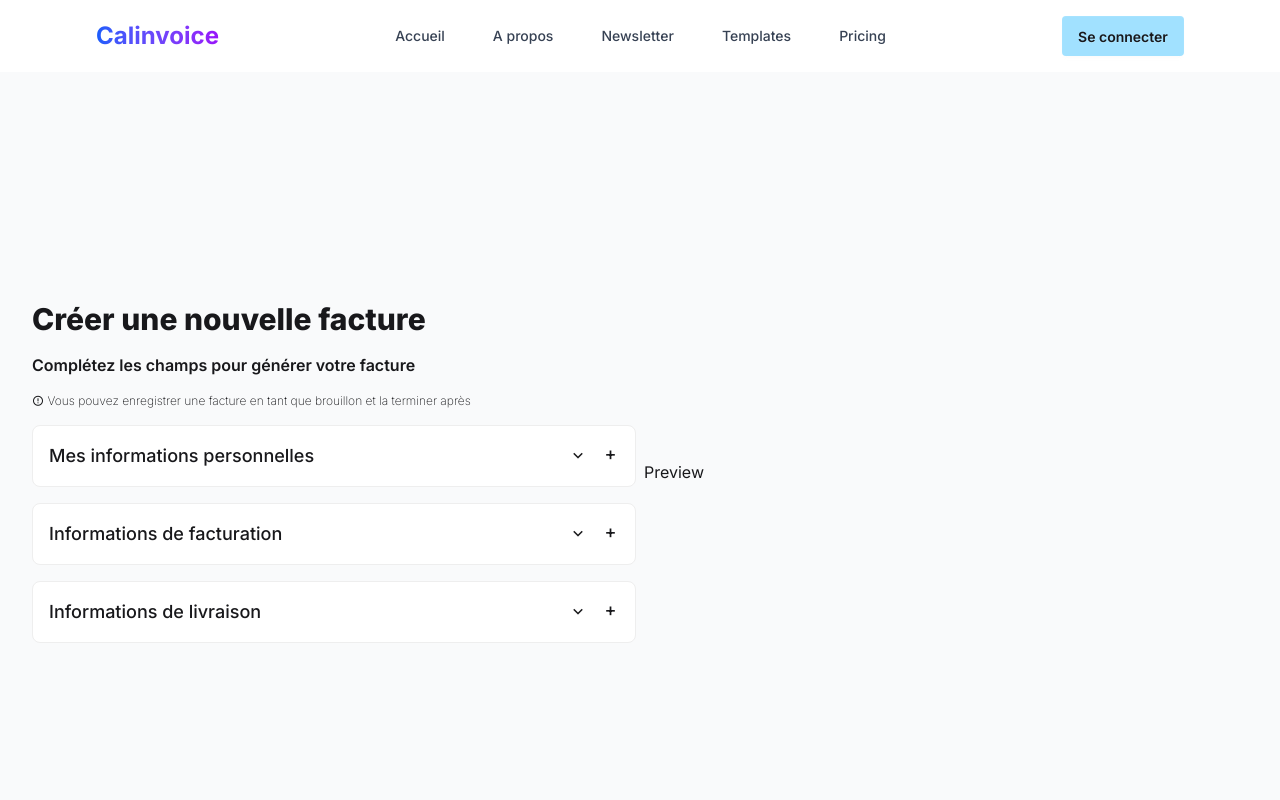
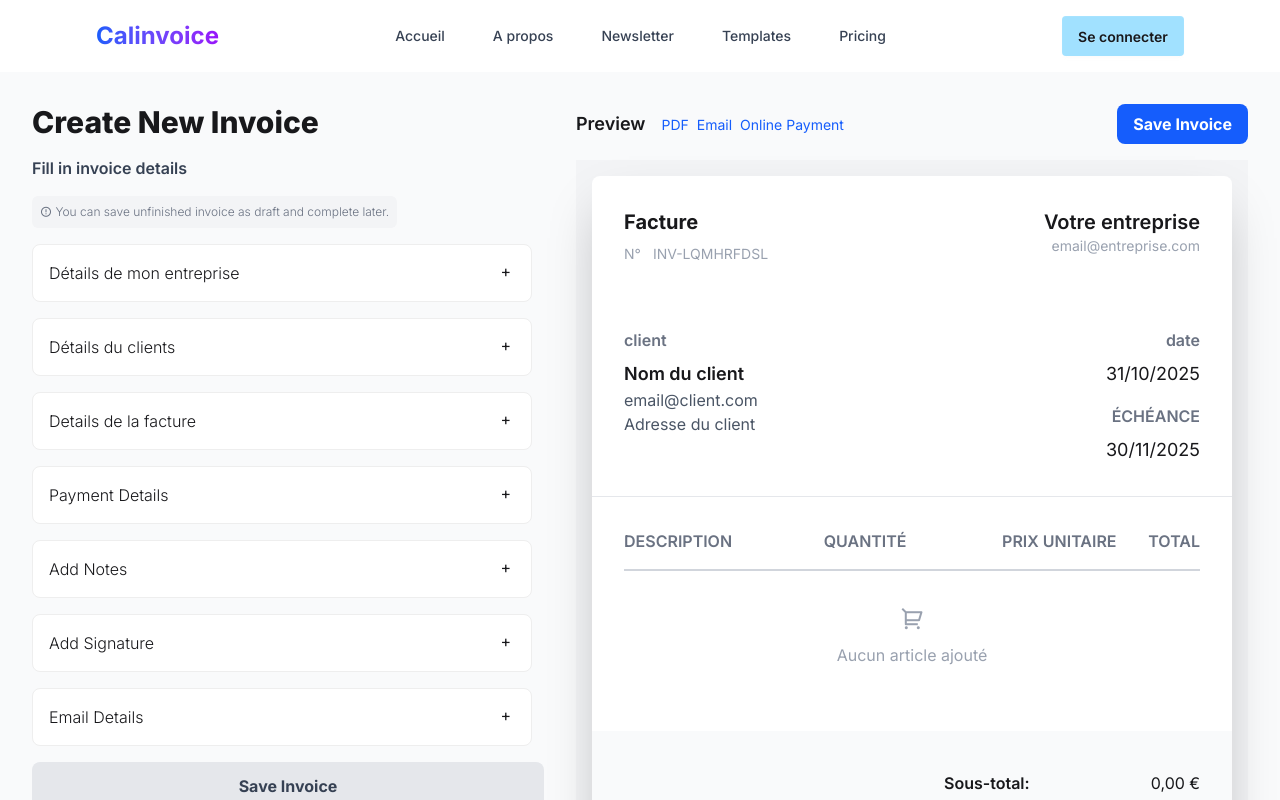
Before and after one commit to miakojean/invoice_maker, a Vue app in the folder invoiceMaker/: page /generate-invoice in a window 1280 px wide. Shown: the top 800 px of the page. Built offline with nearby package versions, Linux system fonts and the light colour scheme.

Commit message:
design invoice preview

```diff
--- a/invoiceMaker/src/components/section/genInvoiceSection.vue
+++ b/invoiceMaker/src/components/section/genInvoiceSection.vue
@@ -1,162 +1,211 @@
 <template>
-  <main class="w-full min-h-screen bg-gray-50 p-8 flex justify-center items-center gap-2">
-    <div class="w-full flex flex-col justify-items-start gap-4 ">
+  <main class="w-full min-h-screen bg-gray-50 p-8 flex justify-center items-start gap-8">
 
-      <h2 class="text-3xl font-extrabold">Créer une nouvelle facture</h2>
+    <div class="w-full max-w-lg flex flex-col justify-items-start items-start gap-4">
 
-      <p class="font-semibold">Complétez les champs pour générer votre facture</p>
+      <h2 class="text-3xl font-extrabold">Create New Invoice</h2>
 
-      <p class="text-xs font-extralight">
+      <p class="font-semibold text-gray-700">Fill in invoice details</p>
+
+      <p class="text-xs font-light text-gray-500 bg-gray-100 p-2 rounded-md">
         <i class="ri-error-warning-line"></i>
-        Vous pouvez enregistrer une facture en tant que brouillon et la terminer après
+        You can save unfinished invoice as draft and complete later.
       </p>
 
       <Accordion
-            title="Mes informations personnelles"
-            :fields="personalFields"
-            v-model="personalData"
-        />
+        title="Détails de mon entreprise"
+        :fields="myDetailsFields"
+        v-model="myDetailsData"
+      />
 
-        <!-- Informations de facturation -->
-        <Accordion
-            title="Informations de facturation"
-            :fields="billingFields"
-            v-model="billingData"
-        />
+      <Accordion
+        title="Détails du clients"
+        :fields="clientDetailsFields"
+        v-model="clientDetailsData"
+      />
 
-        <!-- Informations de livraison -->
-        <Accordion
-            title="Informations de livraison"
-            :fields="shippingFields"
-            v-model="shippingData"
-        />
+      <Accordion
+        title="Details de la facture"
+        :fields="invoiceDetailsFields"
+        v-model="invoiceDetailsData"
+      />
+
+      <Accordion
+        title="Payment Details"
+        :fields="paymentDetailsFields"
+        v-model="paymentDetailsData"
+      />
+
+      <Accordion
+        title="Add Notes"
+        :fields="notesFields"
+        v-model="notesData"
+      />
+
+      <Accordion
+        title="Add Signature"
+        :fields="signatureFields"
+        v-model="signatureData"
+      />
+
+      <Accordion
+        title="Email Details"
+        :fields="emailDetailsFields"
+        v-model="emailDetailsData"
+      />
+
+      <button class="w-full bg-gray-200 text-gray-700 font-bold py-3 px-4 rounded-lg hover:bg-gray-300 transition-colors">
+        Save Invoice
+      </button>
+
     </div>
+
     <div class="w-full">
-      <h2>Preview</h2>
+      <div class="flex justify-between items-center mb-4">
+        <div>
+          <span class="text-lg font-semibold">Preview</span>
+          <a href="#" class="ml-4 text-sm text-blue-600 hover:underline">PDF</a>
+          <a href="#" class="ml-2 text-sm text-blue-600 hover:underline">Email</a>
+          <a href="#" class="ml-2 text-sm text-blue-600 hover:underline">Online Payment</a>
+        </div>
+        <button class="bg-blue-600 text-white font-bold py-2 px-4 rounded-lg hover:bg-blue-700">
+          Save Invoice
+        </button>
+      </div>
+
+      <invoicePreview
+        :company-data="myDetailsData"
+        :client-data="clientDetailsData"
+      />
     </div>
+
   </main>
 </template>
 
-<script>
+<script lang="ts">
 import { ref, reactive } from 'vue';
-import Accordion from '@/components/tools/accordion.vue';
-import { useInvoiceStore } from '@/stores/invoicecartstore';
+import Accordion from '@/components/tools/accordion.vue'; // Assurez-vous que le chemin est correct
+import invoicePreview from './invoicePreview.vue';
+// L'import 'useInvoiceStore' n'était pas utilisé, je l'ai enlevé pour plus de clarté
 
 export default {
   name: 'InvoiceGenerator',
   components: {
-    Accordion
+    Accordion,
+    invoicePreview
   },
   setup() {
-    const store = useInvoiceStore();
 
-    // Données réactives
-    const personalData = ref({});
-    const billingData = ref({});
-    const shippingData = ref({});
+    // Données réactives pour chaque section de l'accordéon
+    const myDetailsData = ref({});
+    const clientDetailsData = ref({});
+    const invoiceDetailsData = ref({});
+    const paymentDetailsData = ref({});
+    const notesData = ref({});
+    const signatureData = ref({});
+    const emailDetailsData = ref({});
 
-    // Configuration des champs pour les informations personnelles
-    const personalFields = [
+    // --- Définition des champs pour chaque accordéon ---
+
+    // Basé sur la section "From" de l'image
+    const myDetailsFields = [
       [
-        {
-          name: 'companyName',
-          label: 'Nom de mon entreprise',
-          placeholder: 'Entrer le nom de l\'entreprise',
-          type: 'text',
-          span: 1
-        },
-        {
-          name: 'email',
-          label: 'Mon émail',
-          placeholder: 'Entrer l\'email de l\'entreprise',
-          type: 'email',
-          span: 1
-        }
+        { name: 'companyName', label: 'Your Name / Company Name', placeholder: 'Washim Chowdhury', span: 1 },
+        { name: 'email', label: 'Your Email', placeholder: 'washim@gmail.com', type: 'email', span: 1 }
       ],
       [
-        {
-          name: 'phone',
-          label: 'Téléphone',
-          placeholder: 'Entrer numéro de téléphone',
-          type: 'tel',
-          span: 1
-        },
-        {
-          name: 'address',
-          label: 'Adresse',
-          placeholder: 'Entrer adresse',
-          type: 'text',
-          span: 1
-        }
+        { name: 'address', label: 'Your Address', placeholder: 'Zindabazar, Sylhet, Bangladesh', span: 2 }
+      ],
+      [
+        { name: 'phone', label: 'Your Phone', placeholder: '+88 01729 214 992', type: 'tel', span: 1 },
+        { name: 'website', label: 'Your Website', placeholder: 'washim.com', type: 'text', span: 1 }
+      ],
+      [
+        { name: 'abn', label: 'ABN / Tax ID', placeholder: 'ABN 12345', span: 1 }
       ]
     ];
 
-    // Configuration des champs pour la facturation
-    const billingFields = [
+    // Basé sur la section "To" de l'image
+    const clientDetailsFields = [
       [
-        {
-          name: 'clientName',
-          label: 'Nom du client',
-          placeholder: 'Nom complet du client',
-          type: 'text',
-          span: 1
-        },
-        {
-          name: 'clientEmail',
-          label: 'Email du client',
-          placeholder: 'email@client.com',
-          type: 'email',
-          span: 1
-        }
+        { name: 'clientName', label: 'Client\'s Name', placeholder: 'Tony Stark', span: 1 },
+        { name: 'clientEmail', label: 'Client\'s Email', placeholder: 'tony@gmail.com', type: 'email', span: 1 }
       ],
       [
-        {
-          name: 'clientAddress',
-          label: 'Adresse du client',
-          placeholder: 'Adresse complète du client',
-          type: 'text',
-          span: 2
-        }
+        { name: 'clientAddress', label: 'Client\'s Address', placeholder: 'Mirabazar, Sylhet, Bangladesh', span: 2 }
+      ],
+      [
+        { name: 'clientPhone', label: 'Client\'s Phone', placeholder: '(208) 234-22455', type: 'tel', span: 1 },
+        { name: 'clientWebsite', label: 'Client\'s Website', placeholder: 'tonystark.com', type: 'text', span: 1 }
       ]
     ];
 
-    // Configuration des champs pour la livraison
-    const shippingFields = [
+    // Basé sur les détails en haut de la facture
+    const invoiceDetailsFields = [
       [
-        {
-          name: 'shippingAddress',
-          label: 'Adresse de livraison',
-          placeholder: 'Adresse de livraison',
-          type: 'text',
-          span: 1
-        },
-        {
-          name: 'shippingDate',
-          label: 'Date de livraison',
-          placeholder: 'JJ/MM/AAAA',
-          type: 'date',
-          span: 1
-        }
+        { name: 'project', label: 'Project Name', placeholder: 'Fillo Product Design', span: 2 }
       ],
       [
-        {
-          name: 'shippingNotes',
-          label: 'Notes de livraison',
-          placeholder: 'Instructions spéciales...',
-          type: 'text',
-          span: 2
-        }
+        { name: 'issuedDate', label: 'Issued Date', placeholder: 'Feb 15, 2025', type: 'date', span: 1 },
+        { name: 'dueDate', label: 'Due Date', placeholder: 'Feb 20, 2025', type: 'date', span: 1 }
+      ]
+      // Les articles (Web & App Design) nécessiteraient un composant plus complexe
+      // que l'accordéon ne le permet.
+    ];
+
+    // Basé sur le pied de page de la facture
+    const paymentDetailsFields = [
+      [
+        { name: 'method', label: 'Payment Method', placeholder: 'BFT Bank Transfer', span: 1 },
+        { name: 'accountName', label: 'Account Name', placeholder: 'Washim Chowdhury', span: 1 }
+      ],
+      [
+        { name: 'accountNumber', label: 'Account Number', placeholder: '991198345445123', span: 1 },
+        { name: 'code', label: 'Code (e.g., Swift)', placeholder: '123456', span: 1 }
+      ]
+    ];
+
+    // Basé sur le pied de page de la facture
+    const notesFields = [
+      [
+        { name: 'note', label: 'Note', placeholder: 'There will be a late payment fee...', type: 'text', span: 1 },
+        { name: 'gstNote', label: 'GST Note', placeholder: 'Note: GST will be paid by me, Tony Stark.', type: 'text', span: 1 }
+      ]
+    ];
+
+    // Placeholder pour la signature
+    const signatureFields = [
+      [
+        { name: 'signatureName', label: 'Signatory Name', placeholder: 'Washim Chowdhury', span: 1 }
+        // L'ajout d'une image de signature nécessiterait un champ de type 'file'
+      ]
+    ];
+
+    // Champs génériques pour l'envoi d'email
+    const emailDetailsFields = [
+      [
+        { name: 'subject', label: 'Email Subject', placeholder: 'Invoice #[12346] from Washim Chowdhury', span: 1 }
+      ],
+      [
+        { name: 'body', label: 'Email Body', placeholder: 'Hi Tony, Please find attached...', type: 'text', span: 1 }
       ]
     ];
 
     return {
-      store,
-      personalData,
-      billingData,
-      shippingData,
-      personalFields,
-      billingFields,
-      shippingFields
+      myDetailsData,
+      clientDetailsData,
+      invoiceDetailsData,
+      paymentDetailsData,
+      notesData,
+      signatureData,
+      emailDetailsData,
+      myDetailsFields,
+      clientDetailsFields,
+      invoiceDetailsFields,
+      paymentDetailsFields,
+      notesFields,
+      signatureFields,
+      emailDetailsFields
     };
   }
 }
--- /dev/null
+++ b/invoiceMaker/src/components/section/invoicePreview.vue
@@ -0,0 +1,181 @@
+<template>
+  <section class="h-full p-4 flex justify-center items-center bg-gray-100">
+    <div class="preview-container bg-white shadow-2xl rounded-lg overflow-hidden w-full max-w-4xl">
+      <!-- En-tête de la facture -->
+      <div class="invoice-header text-gray p-8">
+        <div class="flex justify-between items-start">
+          <div>
+            <h1 class="text-xl font-bold mb-2">Facture</h1>
+            <p class="text-gray-400 text-sm">N° <span class="font-mono bg-white/20 px-2 py-1 rounded">{{ invoiceNumber }}</span></p>
+          </div>
+          <div class="text-right">
+            <h2 class="text-xl font-semibold">{{ companyData.companyName || 'Votre entreprise' }}</h2>
+            <p class="text-gray-400 text-sm">{{ companyData.email || 'email@entreprise.com' }}</p>
+          </div>
+        </div>
+      </div>
+
+      <!-- Informations client et date -->
+      <div class="p-8 border-b border-gray-200">
+        <div class="grid grid-cols-2 gap-8">
+          <div>
+            <h3 class="font-semibold text-gray-500 mb-2">client</h3>
+            <p class="text-lg font-semibold">{{ clientData.clientName || 'Nom du client' }}</p>
+            <p class="text-gray-600">{{ clientData.clientEmail || 'email@client.com' }}</p>
+            <p class="text-gray-600">{{ clientData.clientAddress || 'Adresse du client' }}</p>
+          </div>
+          <div class="text-right">
+            <h3 class="font-semibold text-gray-500 mb-2">date</h3>
+            <p class="text-lg">{{ currentDate }}</p>
+            <div class="mt-4">
+              <h3 class="font-semibold text-gray-500 mb-2">ÉCHÉANCE</h3>
+              <p class="text-lg">{{ dueDate }}</p>
+            </div>
+          </div>
+        </div>
+      </div>
+
+      <!-- Articles/Produits -->
+      <div class="p-8">
+        <table class="w-full">
+          <thead>
+            <tr class="border-b-2 border-gray-300">
+              <th class="text-left pb-4 font-semibold text-gray-500">DESCRIPTION</th>
+              <th class="text-center pb-4 font-semibold text-gray-500">QUANTITÉ</th>
+              <th class="text-right pb-4 font-semibold text-gray-500">PRIX UNITAIRE</th>
+              <th class="text-right pb-4 font-semibold text-gray-500">TOTAL</th>
+            </tr>
+          </thead>
+          <tbody>
+            <tr v-for="(item, index) in cartItems" :key="index" class="border-b border-gray-100">
+              <td class="py-4">{{ item.name }}</td>
+              <td class="text-center py-4">{{ item.quantity }}</td>
+              <td class="text-right py-4">{{ formatCurrency(item.price) }}</td>
+              <td class="text-right py-4 font-semibold">{{ formatCurrency(item.price * item.quantity) }}</td>
+            </tr>
+
+            <!-- Ligne vide si panier vide -->
+            <tr v-if="cartItems.length === 0">
+              <td colspan="4" class="py-8 text-center text-gray-400">
+                <i class="ri-shopping-cart-2-line text-2xl mb-2 block"></i>
+                Aucun article ajouté
+              </td>
+            </tr>
+          </tbody>
+        </table>
+      </div>
+
+      <!-- Total -->
+      <div class="p-8 bg-gray-50">
+        <div class="flex justify-end">
+          <div class="w-64">
+            <div class="flex justify-between py-2">
+              <span class="font-semibold">Sous-total:</span>
+              <span>{{ formatCurrency(subtotal) }}</span>
+            </div>
+            <div class="flex justify-between py-2">
+              <span class="font-semibold">TVA (20%):</span>
+              <span>{{ formatCurrency(tax) }}</span>
+            </div>
+            <div class="flex justify-between py-4 border-t border-gray-300 text-xl font-bold">
+              <span>TOTAL:</span>
+              <span class="text-blue-600">{{ formatCurrency(total) }}</span>
+            </div>
+          </div>
+        </div>
+      </div>
+
+      <!-- Pied de page -->
+      <div class="p-8 bg-gray-100 text-center text-gray-500 text-sm">
+        <p>{{ companyData.phone || 'Tél: 01 23 45 67 89' }} | {{ companyData.address || 'Adresse de votre entreprise' }}</p>
+        <p class="mt-2">Merci pour votre confiance !</p>
+      </div>
+    </div>
+  </section>
+</template>
+
+<script>
+import { computed } from 'vue';
+
+export default {
+  name: 'InvoicePreview',
+  props: {
+    companyData: {
+      type: Object,
+      default: () => ({})
+    },
+    clientData: {
+      type: Object,
+      default: () => ({})
+    },
+    cartItems: {
+      type: Array,
+      default: () => []
+    }
+  },
+  setup(props) {
+    // Générer un numéro de facture aléatoire
+    const invoiceNumber = `INV-${Math.random().toString(36).substr(2, 9).toUpperCase()}`;
+
+    // Date actuelle
+    const currentDate = new Date().toLocaleDateString('fr-FR');
+
+    // Date d'échéance (30 jours)
+    const dueDate = new Date(Date.now() + 30 * 24 * 60 * 60 * 1000).toLocaleDateString('fr-FR');
+
+    // Calculs financiers
+    const subtotal = computed(() => {
+      return props.cartItems.reduce((sum, item) => sum + (item.price * item.quantity), 0);
+    });
+
+    const tax = computed(() => {
+      return subtotal.value * 0.20; // 20% de TVA
+    });
+
+    const total = computed(() => {
+      return subtotal.value + tax.value;
+    });
+
+    // Formater les prix
+    const formatCurrency = (amount) => {
+      return new Intl.NumberFormat('fr-FR', {
+        style: 'currency',
+        currency: 'EUR'
+      }).format(amount);
+    };
+
+    return {
+      invoiceNumber,
+      currentDate,
+      dueDate,
+      subtotal,
+      tax,
+      total,
+      formatCurrency
+    };
+  }
+}
+</script>
+
+<style scoped>
+.preview-container {
+  min-height: 800px;
+  box-shadow: 0 25px 50px -12px rgba(0, 0, 0, 0.25);
+}
+
+/* Animation d'apparition */
+.preview-container {
+  animation: slideUp 0.5s ease-out;
+}
+
+@keyframes slideUp {
+  from {
+    opacity: 0;
+    transform: translateY(20px);
+  }
+  to {
+    opacity: 1;
+    transform: translateY(0);
+  }
+}
+</style>
--- a/invoiceMaker/src/components/tools/accordion.vue
+++ b/invoiceMaker/src/components/tools/accordion.vue
@@ -2,10 +2,8 @@
     <div class="accordion-container">
         <div class="collapse collapse-plus bg-base-100 border border-base-300">
             <input type="checkbox" v-model="isOpen" />
-            <div class="collapse-title font-medium text-lg flex justify-between items-center">
-                <span>{{ title }}</span>
-                <i class="ri-arrow-down-s-line transition-transform duration-300"
-                   :class="{'rotate-180': isOpen}"></i>
+            <div class="collapse-title flex justify-between items-center">
+                <span class="text-base font-light">{{ title }}</span>
             </div>
             <div class="collapse-content text-sm w-full flex flex-col gap-4">
                 <div v-for="(row, rowIndex) in fields" :key="rowIndex" class="w-full flex gap-4">
@@ -106,6 +104,9 @@ export default defineComponent({
     transform: rotate(180deg);
 }
 
+.accordion-container{
+    min-width: 500px;
+}
 /* Classes pour les spans personnalisés */
 .flex-1 { flex: 1; }
 .flex-2 { flex: 2; }
```
